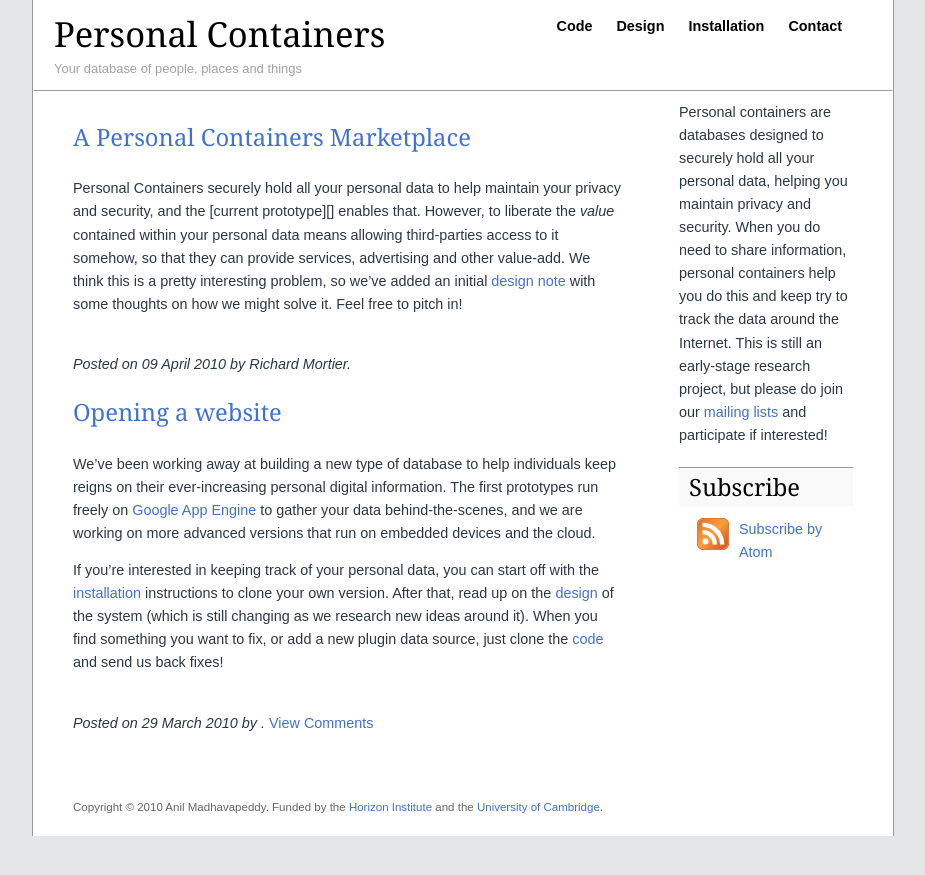
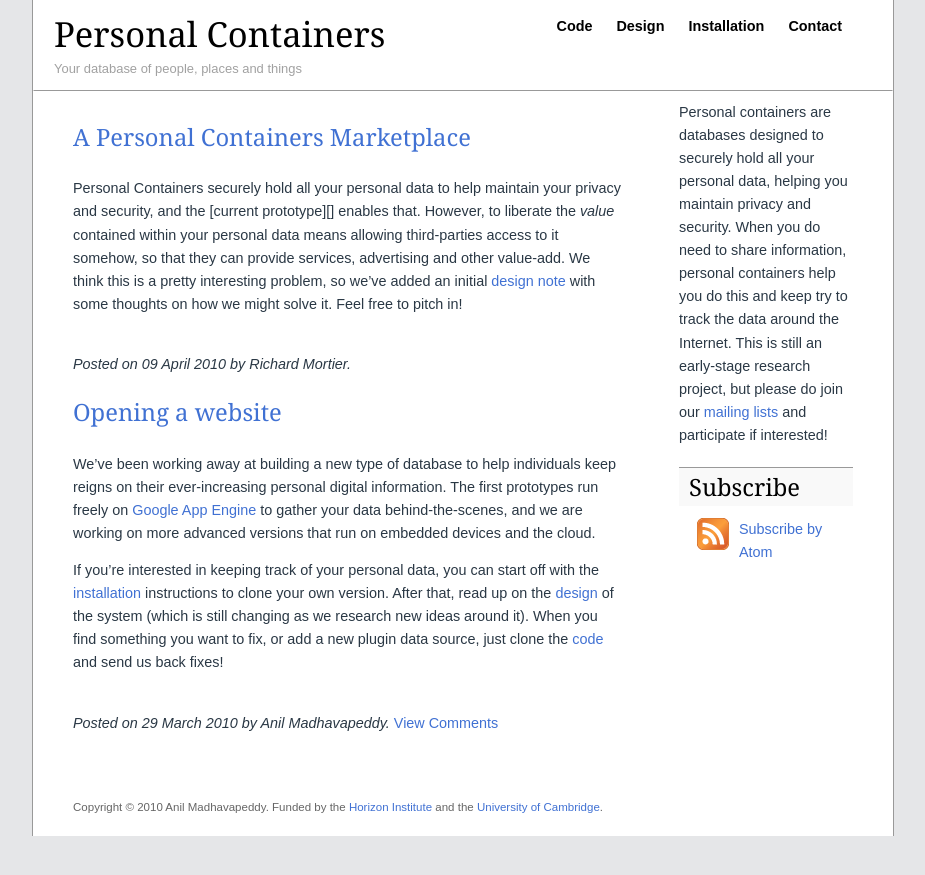
Before and after one commit to avsm/perscon.net, a Jekyll site: the page built from index.html, in a window 1280 px wide. Shown: the top 875 px of the page, without its empty margins (177-1102 px from the left). Built offline with Jekyll 4.4.1, drawn with Linux system fonts in a browser that asks for light colours; comment, search, counter and statistics services are not loaded.

Commit message:
added author for first post

```diff
--- a/_posts/2010-03-29-intro.markdown
+++ b/_posts/2010-03-29-intro.markdown
@@ -1,6 +1,7 @@
 ---
 layout: default
 title: Opening a website
+author: Anil Madhavapeddy
 ---
 
 We've been working away at building a new type of database to help individuals keep reigns on their ever-increasing personal digital information.
```
